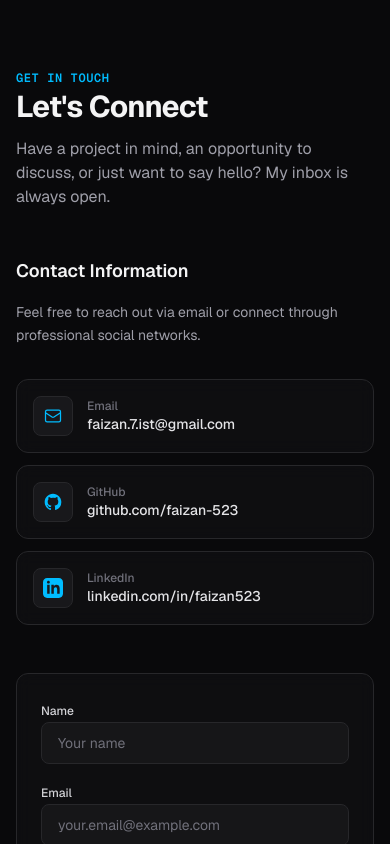
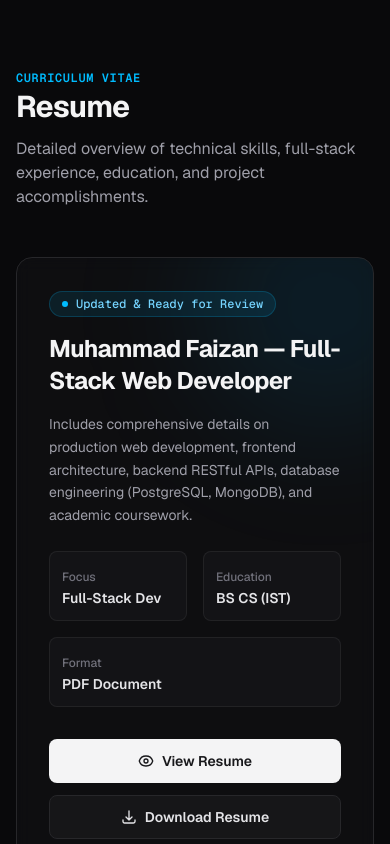
Before and after one commit to faizan-523/Portfolio, a Next.js app: page / in a window 390 px wide. Shown: the part 8600-9444 px from the top of the page. Built offline with nearby package versions, Linux system fonts and the light colour scheme.

Commit message:
Add Resume section

```diff
--- a/src/app/page.tsx
+++ b/src/app/page.tsx
@@ -4,6 +4,7 @@ import { Services } from "@/components/sections/Services";
 import { Skills } from "@/components/sections/Skills";
 import { Projects } from "@/components/sections/Projects";
 import { Experience } from "@/components/sections/Experience";
+import { Resume } from "@/components/sections/Resume";
 import { Contact } from "@/components/sections/Contact";
 
 export default function Home() {
@@ -15,6 +16,7 @@ export default function Home() {
       <Skills />
       <Projects />
       <Experience />
+      <Resume />
       <Contact />
     </>
   );
--- a/src/components/layout/Navbar.tsx
+++ b/src/components/layout/Navbar.tsx
@@ -12,6 +12,7 @@ const NAV_ITEMS: NavItem[] = [
   { label: "Skills", href: "#skills" },
   { label: "Projects", href: "#projects" },
   { label: "Experience", href: "#experience" },
+  { label: "Resume", href: "#resume" },
   { label: "Contact", href: "#contact" },
 ];
 
--- /dev/null
+++ b/src/components/sections/Resume.tsx
@@ -0,0 +1,120 @@
+import { Container } from "@/components/layout/Container";
+
+export function Resume() {
+  return (
+    <section id="resume" className="scroll-mt-20 border-t border-zinc-800/60 py-20 md:py-28">
+      <Container className="space-y-12">
+        {/* Section Header */}
+        <div className="space-y-3">
+          <span className="font-mono text-xs font-semibold uppercase tracking-wider text-sky-400">
+            Curriculum Vitae
+          </span>
+          <h2 className="text-3xl font-bold tracking-tight text-zinc-100 sm:text-4xl">
+            Resume
+          </h2>
+          <p className="max-w-2xl text-base text-zinc-400 sm:text-lg">
+            Detailed overview of technical skills, full-stack experience, education, and project accomplishments.
+          </p>
+        </div>
+
+        {/* Resume Card Container */}
+        <div className="relative overflow-hidden rounded-2xl border border-zinc-800 bg-zinc-900/40 p-8 backdrop-blur-sm transition-all hover:border-zinc-700 md:p-10">
+          {/* Subtle Ambient Glow */}
+          <div
+            aria-hidden="true"
+            className="pointer-events-none absolute -right-20 -top-20 h-64 w-64 rounded-full bg-sky-500/10 blur-3xl"
+          />
+
+          <div className="relative flex flex-col items-start justify-between gap-8 lg:flex-row lg:items-center">
+            {/* Left Info Column */}
+            <div className="space-y-4 max-w-2xl">
+              <div className="inline-flex items-center gap-2 rounded-full border border-sky-400/20 bg-sky-400/10 px-3 py-1 font-mono text-xs font-medium text-sky-300">
+                <span className="h-1.5 w-1.5 rounded-full bg-sky-400" />
+                Updated &amp; Ready for Review
+              </div>
+
+              <h3 className="text-2xl font-bold tracking-tight text-zinc-100 sm:text-3xl">
+                Muhammad Faizan &mdash; Full-Stack Web Developer
+              </h3>
+
+              <p className="text-sm leading-relaxed text-zinc-400 sm:text-base">
+                Includes comprehensive details on production web development, frontend architecture, backend RESTful APIs, database engineering (PostgreSQL, MongoDB), and academic coursework.
+              </p>
+
+              {/* Highlights Summary Grid */}
+              <div className="grid grid-cols-2 gap-4 pt-2 sm:grid-cols-3">
+                <div className="rounded-lg border border-zinc-800/80 bg-zinc-900/60 p-3">
+                  <span className="text-xs font-medium text-zinc-500">Focus</span>
+                  <p className="text-sm font-semibold text-zinc-200">Full-Stack Dev</p>
+                </div>
+                <div className="rounded-lg border border-zinc-800/80 bg-zinc-900/60 p-3">
+                  <span className="text-xs font-medium text-zinc-500">Education</span>
+                  <p className="text-sm font-semibold text-zinc-200">BS CS (IST)</p>
+                </div>
+                <div className="rounded-lg border border-zinc-800/80 bg-zinc-900/60 p-3 col-span-2 sm:col-span-1">
+                  <span className="text-xs font-medium text-zinc-500">Format</span>
+                  <p className="text-sm font-semibold text-zinc-200">PDF Document</p>
+                </div>
+              </div>
+            </div>
+
+            {/* Right Actions Column */}
+            <div className="flex w-full flex-col gap-3 sm:w-auto sm:flex-row lg:flex-col shrink-0">
+              {/* View Resume Button */}
+              <a
+                href="/resume/Faizan_Resume.pdf"
+                target="_blank"
+                rel="noopener noreferrer"
+                className="inline-flex h-11 items-center justify-center gap-2 rounded-lg bg-zinc-100 px-6 text-sm font-semibold text-zinc-900 transition-colors hover:bg-zinc-200 focus:outline-none focus-visible:ring-2 focus-visible:ring-sky-400"
+              >
+                <svg
+                  className="h-4 w-4"
+                  fill="none"
+                  stroke="currentColor"
+                  strokeWidth="2"
+                  viewBox="0 0 24 24"
+                  aria-hidden="true"
+                >
+                  <path
+                    strokeLinecap="round"
+                    strokeLinejoin="round"
+                    d="M2.036 12.322a1.012 1.012 0 010-.639C3.423 7.51 7.36 4.5 12 4.5c4.638 0 8.573 3.007 9.963 7.178.07.207.07.431 0 .639C20.577 16.49 16.64 19.5 12 19.5c-4.638 0-8.573-3.007-9.963-7.178z"
+                  />
+                  <path
+                    strokeLinecap="round"
+                    strokeLinejoin="round"
+                    d="M15 12a3 3 0 11-6 0 3 3 0 016 0z"
+                  />
+                </svg>
+                <span>View Resume</span>
+              </a>
+
+              {/* Download Resume Button */}
+              <a
+                href="/resume/Faizan_Resume.pdf"
+                download="Faizan_Resume.pdf"
+                className="inline-flex h-11 items-center justify-center gap-2 rounded-lg border border-zinc-800 bg-zinc-900/80 px-6 text-sm font-semibold text-zinc-200 transition-colors hover:border-zinc-700 hover:bg-zinc-800 hover:text-white focus:outline-none focus-visible:ring-2 focus-visible:ring-sky-400"
+              >
+                <svg
+                  className="h-4 w-4"
+                  fill="none"
+                  stroke="currentColor"
+                  strokeWidth="2"
+                  viewBox="0 0 24 24"
+                  aria-hidden="true"
+                >
+                  <path
+                    strokeLinecap="round"
+                    strokeLinejoin="round"
+                    d="M3 16.5v2.25A2.25 2.25 0 005.25 21h13.5A2.25 2.25 0 0021 18.75V16.5M16.5 12L12 16.5m0 0L7.5 12m4.5 4.5V3"
+                  />
+                </svg>
+                <span>Download Resume</span>
+              </a>
+            </div>
+          </div>
+        </div>
+      </Container>
+    </section>
+  );
+}
```
